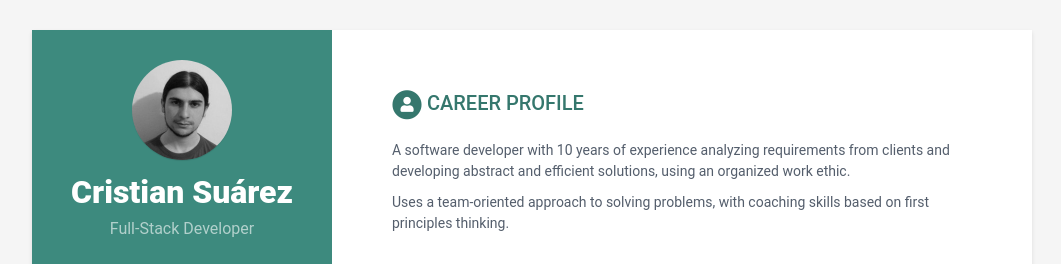
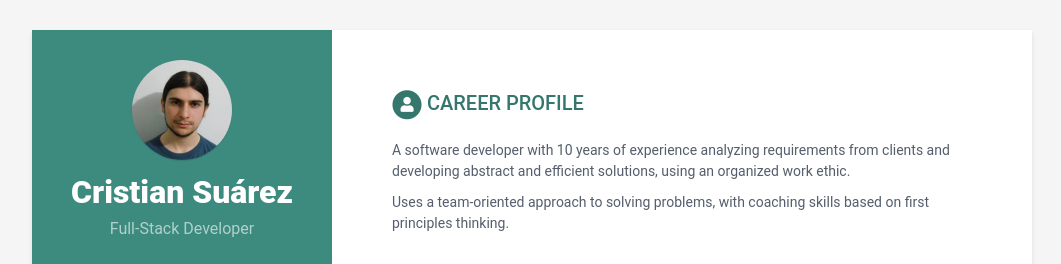
Before and after one commit to cesuarez/cesuarez.github.io, a Jekyll site: the page built from index.html, in a window 1280 px wide. Shown: the top 264 px of the page, without its empty margins (108-1169 px from the left). Built offline with Jekyll 4.4.1, drawn with Linux system fonts in a browser that asks for light colours.

Commit message:
Reverted back to a color avatar

```diff
--- a/_sass/_base.scss
+++ b/_sass/_base.scss
@@ -89,9 +89,6 @@ p {
     border: 0px solid #fff;
     border-radius: 100%;
     box-shadow: 0 1px 1px rgba(0, 0, 0, 0.1);
-    // Make pfp black and white
-    filter: grayscale(1);
-    -webkit-filter: greyscale(1);
   }
 
   .contact-list {
```
